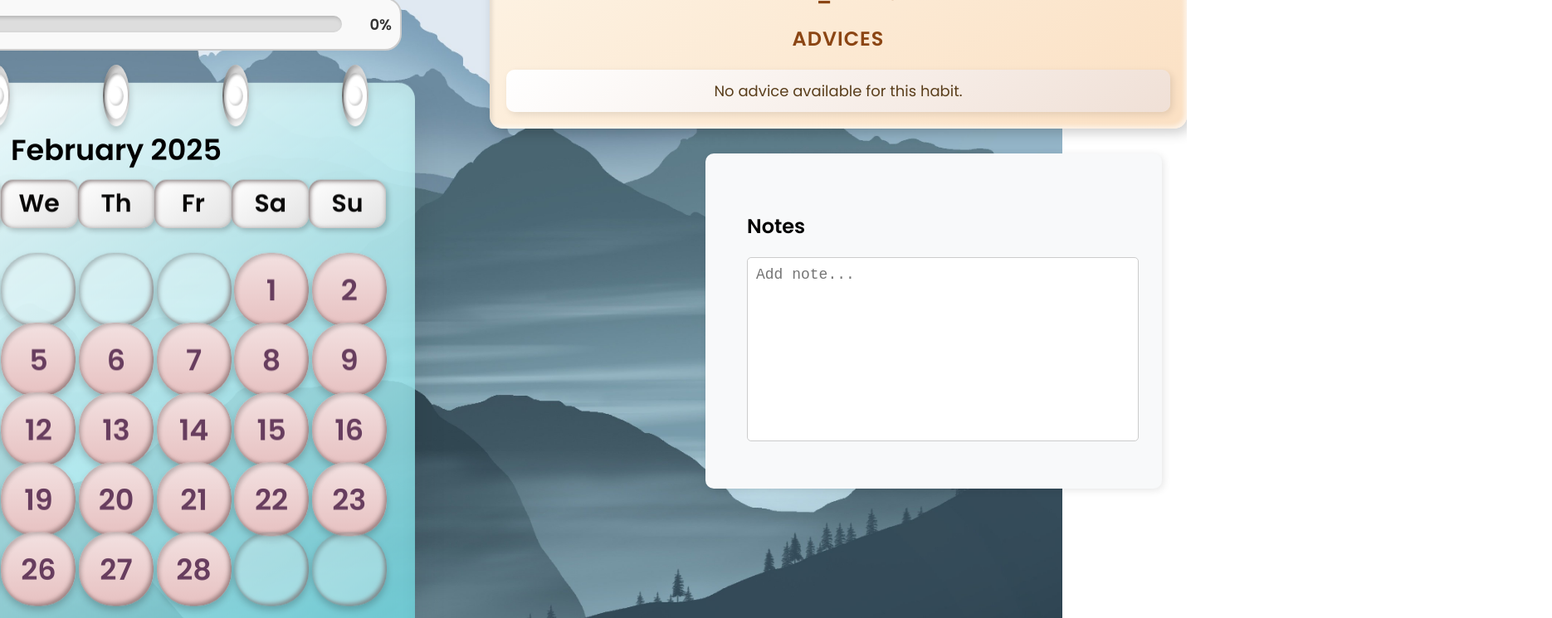
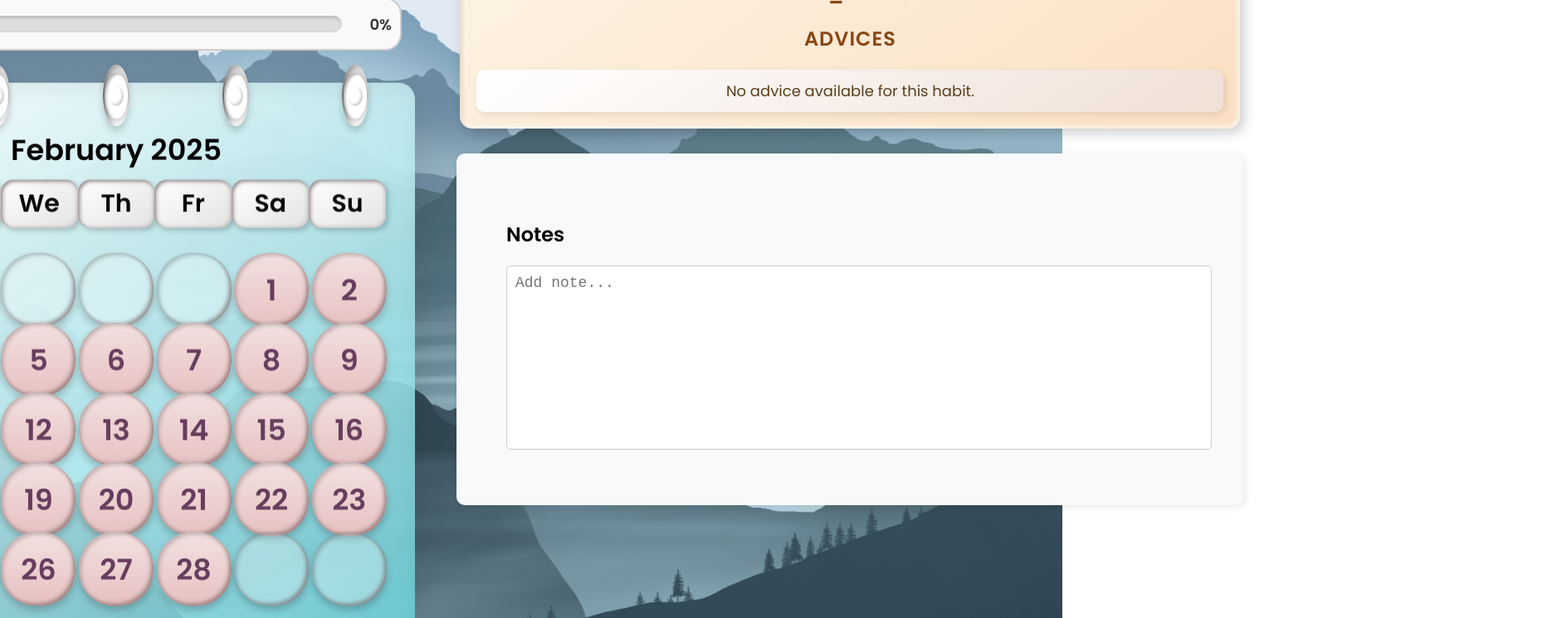
Before and after one commit to elnuraErkinbekova/habit-tracker, a plain HTML site: page calendar.html in a window 1280 px wide. Shown: the top 745 px of the page at 83% size, 1870 px wide, since content can reach past the window. Drawn offline with Linux system fonts and the light colour scheme.

Commit message:
выровняла

```diff
--- a/calendar.css
+++ b/calendar.css
@@ -134,13 +134,14 @@ body {
 
 }
 .notes {
-    width: 450px !important;
-    padding: 50px !important;
+    width: 1200px !important;
+    padding: 60px !important;
     background: #f8f9fa;
     border-radius: 10px;
     box-shadow: 2px 2px 10px rgba(0, 0, 0, 0.1);
     font-family: 'Poppins', sans-serif;
-    margin-left: -100px;
+    margin-left: -400px;
+    max-width: 90%;
 }
 
 #notes-area {
@@ -379,10 +380,10 @@ body {
     box-shadow: 5px 5px 15px rgba(0, 0, 0, 0.2),
                 inset -3px -3px 5px rgba(255, 255, 255, 0.6),
                 inset 3px 3px 5px rgba(0, 0, 0, 0.1);
-    max-width: 800px;
-    margin: 0 auto 20px -80%;
+    max-width: 900px;
+    margin: 0 auto 20px -43%;
     text-align: center;
-    width: 490%;
+    width: 850%;
 }
 
 #advice-box h2 {
```
